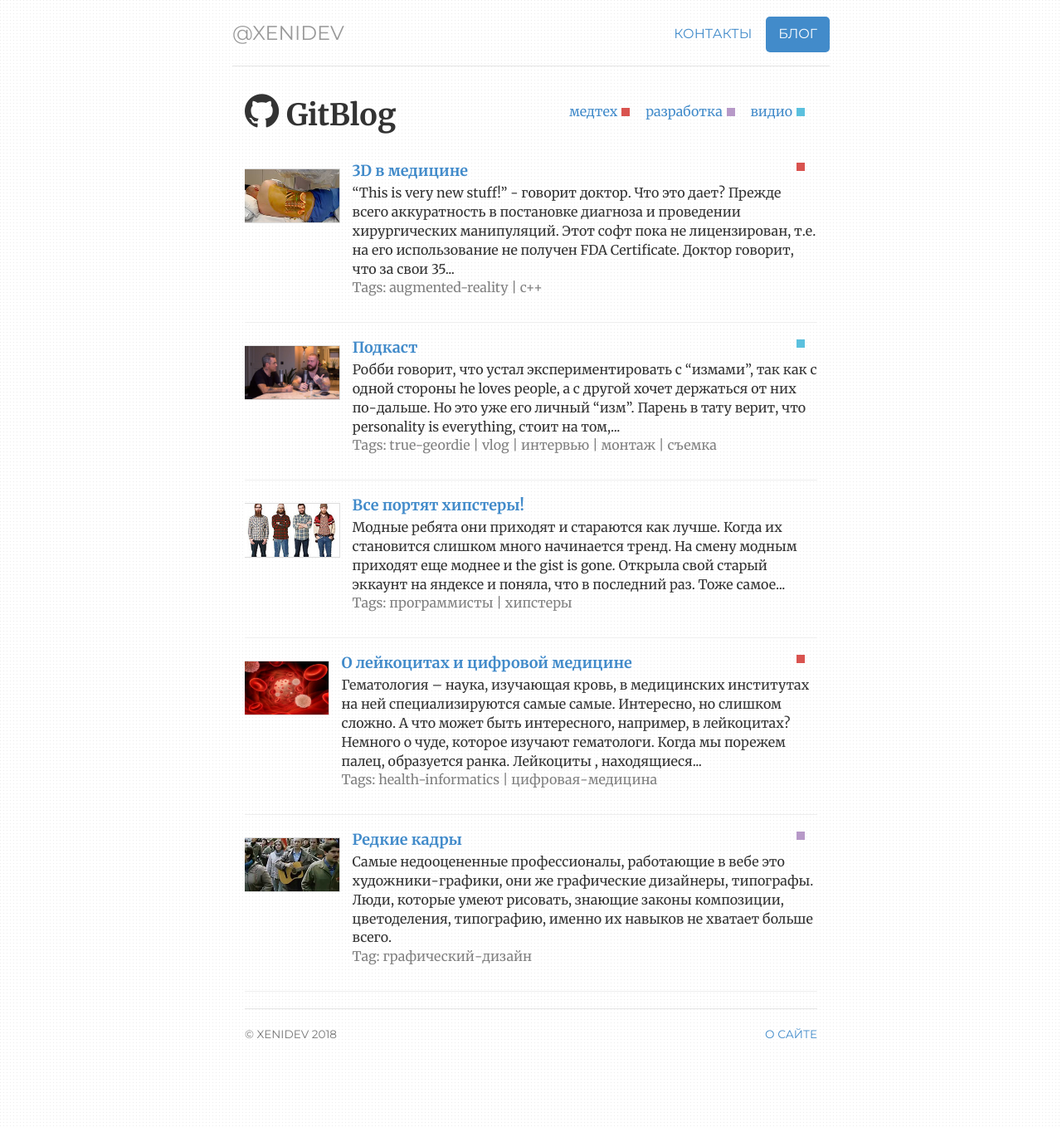
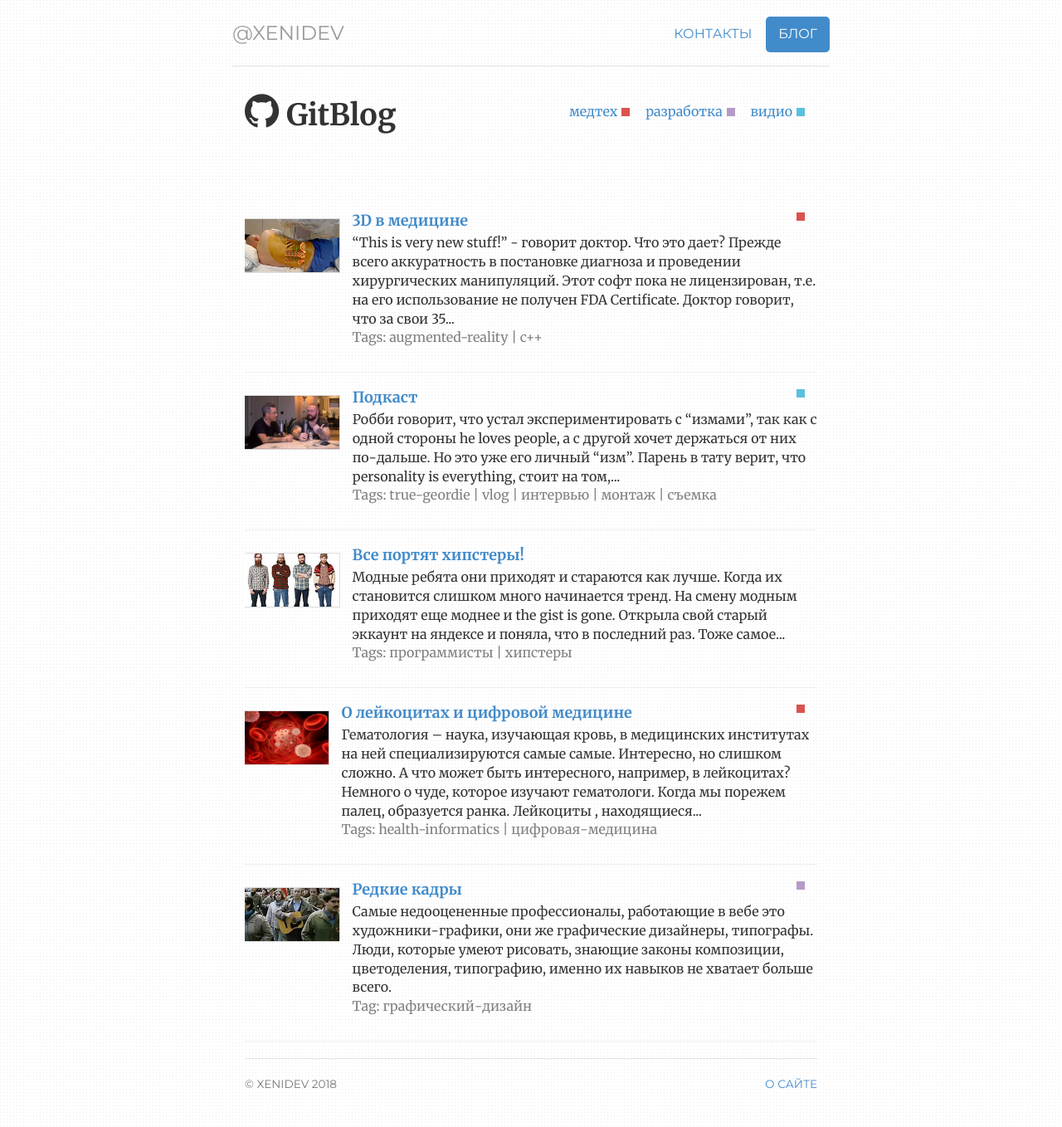
Before and after one commit to ValeraS/xenidev.github.io, a Jekyll site: the page built from notes/index.html, in a window 1280 px wide. Shown: the whole page at 83% size. Built offline with Jekyll 4.4.1, drawn with Linux system fonts in a browser that asks for light colours.

Commit message:
Update style.css

```diff
--- a/css/style.css
+++ b/css/style.css
@@ -510,6 +510,8 @@ html, body{
 .row.info-box {
     display: flex;
     align-items: center;
+	padding-bottom: 60px;
+
 }
 
 .info-box h1 {
```
